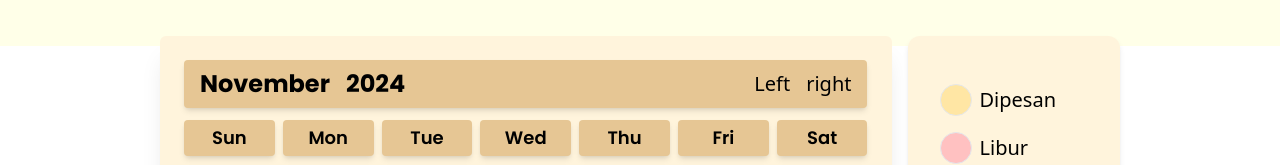
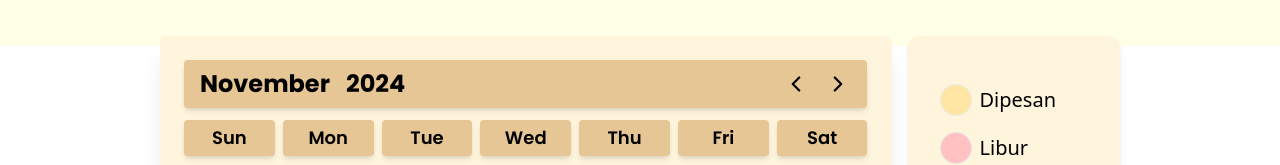
Before and after one commit to Kons-Software-House/kuenyawz-frontend, a React (Vite) app: page /kalender in a window 1280 px wide. Shown: the part 338-503 px from the top of the page. Built offline with nearby package versions, Linux system fonts and the light colour scheme; no server answers; what @designbycode/tailwindcss-text-shadow would draw is missing.

Commit message:
style: replace month navigation text with icons in CalendarView for improved visual clarity

```diff
--- a/src/components/user/views/CalendarView/Calendar.tsx
+++ b/src/components/user/views/CalendarView/Calendar.tsx
@@ -1,4 +1,7 @@
 import { useState, useEffect } from 'react';
+import { ChevronLeft } from 'lucide-react';
+import { ChevronRight } from 'lucide-react';
+
 import { retrieveClosedDates } from "../../../../services/CalendarApiService";
 
 type CalendarProps = {
@@ -202,12 +205,12 @@ function YearMonth({ year, month, onPrevMonth, onNextMonth }: YearMonthProps) {
           {year}
         </div>
       </div>
-      <div className="flex items-center gap-4">
-        <div onClick={onPrevMonth} className="cursor-pointer">
-          Left
+      <div className="flex items-center lg:gap-4">
+        <div onClick={onPrevMonth}>
+          <ChevronLeft size={26} />
         </div>
-        <div onClick={onNextMonth} className="cursor-pointer">
-          right
+        <div onClick={onNextMonth}>
+          <ChevronRight size={26} />
         </div>
       </div>
     </div>
```
